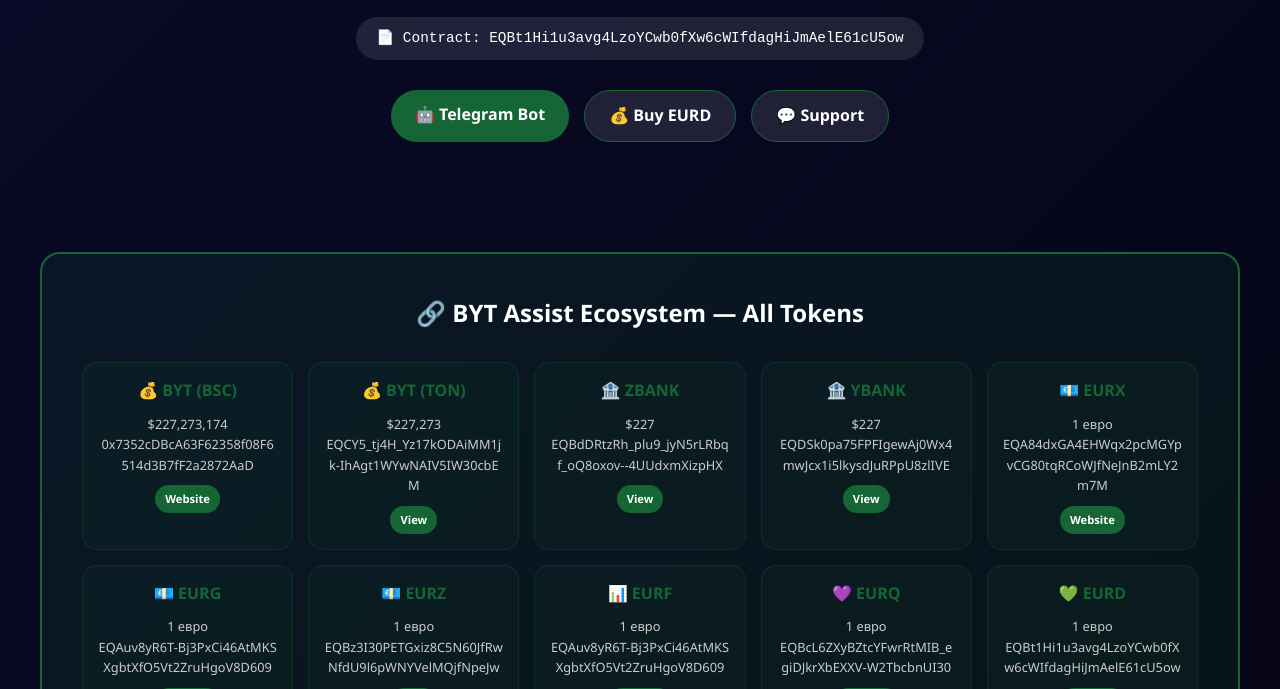
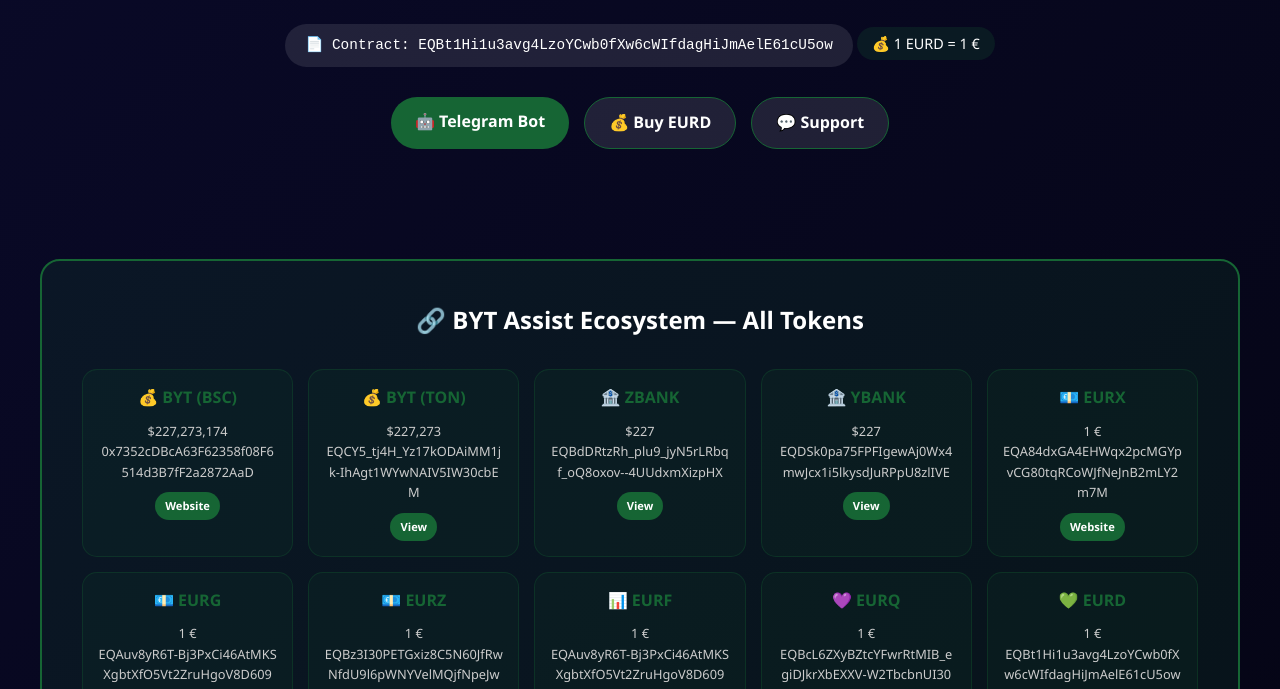
Before and after one commit to byt-assist/eurd, a plain HTML site: page index.html in a window 1280 px wide. Shown: the part 391-1080 px from the top of the page. Drawn offline with Linux system fonts and the light colour scheme.

Commit message:
Update index.html

```diff
--- a/index.html
+++ b/index.html
@@ -52,6 +52,7 @@
         .logo img { max-width: 280px; width: 100%; height: auto; margin-bottom: 20px; }
         .tagline { font-size: 1.2rem; color: #ccc; margin-bottom: 20px; }
         .contract { background: rgba(255,255,255,0.1); padding: 10px 20px; border-radius: 40px; display: inline-block; font-family: monospace; font-size: 0.9rem; word-break: break-all; }
+        .price-badge { background: rgba(22,101,52,0.2); padding: 5px 15px; border-radius: 20px; display: inline-block; margin-top: 10px; font-size: 0.9rem; }
         .btn-group { display: flex; flex-wrap: wrap; justify-content: center; gap: 15px; margin: 30px 0; }
         .btn { padding: 12px 24px; border-radius: 40px; text-decoration: none; font-weight: bold; transition: all 0.3s; }
         .btn-primary { background: #166534; color: #fff; }
@@ -159,6 +160,7 @@
         </div>
         <div class="tagline" id="tagline">Digital Asset on TON</div>
         <div class="contract">📄 Contract: EQBt1Hi1u3avg4LzoYCwb0fXw6cWIfdagHiJmAelE61cU5ow</div>
+        <div class="price-badge" id="priceBadge">💰 1 EURD = 1 €</div>
         <div class="btn-group">
             <a href="https://t.me/BOYMAT_token_BYT" class="btn btn-primary" target="_blank" id="btnBot">🤖 Telegram Bot</a>
             <a href="https://app.ston.fi/swap?jetton=EQBt1Hi1u3avg4LzoYCwb0fXw6cWIfdagHiJmAelE61cU5ow" class="btn btn-secondary" target="_blank" id="btnBuy">💰 Buy EURD</a>
@@ -174,12 +176,12 @@
             <div class="token-card"><h4>💰 BYT (TON)</h4><p>$227,273</p><p>EQCY5_tj4H_Yz17kODAiMM1jk-IhAgt1WYwNAIV5IW30cbEM</p><a href="https://tonviewer.com/EQCY5_tj4H_Yz17kODAiMM1jk-IhAgt1WYwNAIV5IW30cbEM" class="token-btn">View</a></div>
             <div class="token-card"><h4>🏦 ZBANK</h4><p>$227</p><p>EQBdDRtzRh_plu9_jyN5rLRbqf_oQ8oxov--4UUdxmXizpHX</p><a href="https://tonviewer.com/EQBdDRtzRh_plu9_jyN5rLRbqf_oQ8oxov--4UUdxmXizpHX" class="token-btn">View</a></div>
             <div class="token-card"><h4>🏦 YBANK</h4><p>$227</p><p>EQDSk0pa75FPFIgewAj0Wx4mwJcx1i5lkysdJuRPpU8zlIVE</p><a href="https://tonviewer.com/EQDSk0pa75FPFIgewAj0Wx4mwJcx1i5lkysdJuRPpU8zlIVE" class="token-btn">View</a></div>
-            <div class="token-card"><h4>💶 EURX</h4><p>1 евро</p><p>EQA84dxGA4EHWqx2pcMGYpvCG80tqRCoWJfNeJnB2mLY2m7M</p><a href="https://byt-assist.github.io/eurx/" class="token-btn">Website</a></div>
-            <div class="token-card"><h4>💶 EURG</h4><p>1 евро</p><p>EQAuv8yR6T-Bj3PxCi46AtMKSXgbtXfO5Vt2ZruHgoV8D609</p><a href="https://byt-assist.github.io/eurg/" class="token-btn">Website</a></div>
-            <div class="token-card"><h4>💶 EURZ</h4><p>1 евро</p><p>EQBz3I30PETGxiz8C5N60JfRwNfdU9l6pWNYVelMQjfNpeJw</p><a href="https://tonviewer.com/EQBz3I30PETGxiz8C5N60JfRwNfdU9l6pWNYVelMQjfNpeJw" class="token-btn">View</a></div>
-            <div class="token-card"><h4>📊 EURF</h4><p>1 евро</p><p>EQAuv8yR6T-Bj3PxCi46AtMKSXgbtXfO5Vt2ZruHgoV8D609</p><a href="https://byt-assist.github.io/eurf/" class="token-btn">Website</a></div>
-            <div class="token-card"><h4>💜 EURQ</h4><p>1 евро</p><p>EQBcL6ZXyBZtcYFwrRtMIB_egiDJkrXbEXXV-W2TbcbnUI30</p><a href="https://byt-assist.github.io/eurq/" class="token-btn">Website</a></div>
-            <div class="token-card"><h4>💚 EURD</h4><p>1 евро</p><p>EQBt1Hi1u3avg4LzoYCwb0fXw6cWIfdagHiJmAelE61cU5ow</p><a href="https://byt-assist.github.io/eurd/" class="token-btn">Website</a></div>
+            <div class="token-card"><h4>💶 EURX</h4><p id="priceEURX">1 €</p><p>EQA84dxGA4EHWqx2pcMGYpvCG80tqRCoWJfNeJnB2mLY2m7M</p><a href="https://byt-assist.github.io/eurx/" class="token-btn">Website</a></div>
+            <div class="token-card"><h4>💶 EURG</h4><p id="priceEURG">1 €</p><p>EQAuv8yR6T-Bj3PxCi46AtMKSXgbtXfO5Vt2ZruHgoV8D609</p><a href="https://byt-assist.github.io/eurg/" class="token-btn">Website</a></div>
+            <div class="token-card"><h4>💶 EURZ</h4><p id="priceEURZ">1 €</p><p>EQBz3I30PETGxiz8C5N60JfRwNfdU9l6pWNYVelMQjfNpeJw</p><a href="https://tonviewer.com/EQBz3I30PETGxiz8C5N60JfRwNfdU9l6pWNYVelMQjfNpeJw" class="token-btn">View</a></div>
+            <div class="token-card"><h4>📊 EURF</h4><p id="priceEURF">1 €</p><p>EQAuv8yR6T-Bj3PxCi46AtMKSXgbtXfO5Vt2ZruHgoV8D609</p><a href="https://byt-assist.github.io/eurf/" class="token-btn">Website</a></div>
+            <div class="token-card"><h4>💜 EURQ</h4><p id="priceEURQ">1 €</p><p>EQBcL6ZXyBZtcYFwrRtMIB_egiDJkrXbEXXV-W2TbcbnUI30</p><a href="https://byt-assist.github.io/eurq/" class="token-btn">Website</a></div>
+            <div class="token-card"><h4>💚 EURD</h4><p id="priceEURD">1 €</p><p>EQBt1Hi1u3avg4LzoYCwb0fXw6cWIfdagHiJmAelE61cU5ow</p><a href="https://byt-assist.github.io/eurd/" class="token-btn">Website</a></div>
         </div>
         <div style="margin-top: 20px;">
             <p id="ecoDesc1">✅ <strong>Cross-Collateral 125%</strong> — All tokens accepted as collateral</p>
@@ -284,7 +286,7 @@
             <a href="https://byt-assist.github.io/eurg/">EURG</a> |
             <a href="https://byt-assist.github.io/eurf/">EURF</a>
         </p>
-        <p style="font-size:0.8rem">Network: TON | Price: 1 EURD = 1 евро | Contract: EQBt1Hi1u3avg4LzoYCwb0fXw6cWIfdagHiJmAelE61cU5ow</p>
+        <p style="font-size:0.8rem">Network: TON | Price: 1 EURD = 1 € | Contract: EQBt1Hi1u3avg4LzoYCwb0fXw6cWIfdagHiJmAelE61cU5ow</p>
     </div>
 </div>
 
@@ -299,9 +301,11 @@
     const translations = {
         en: {
             tagline: "Digital Asset on TON",
+            priceBadge: "💰 1 EURD = 1 €",
             btnBot: "🤖 Telegram Bot",
             btnBuy: "💰 Buy EURD",
             btnSupport: "💬 Support",
+            priceEURX: "1 €", priceEURG: "1 €", priceEURZ: "1 €", priceEURF: "1 €", priceEURQ: "1 €", priceEURD: "1 €",
             ecoTitle: "🔗 BYT Assist Ecosystem — All Tokens",
             ecoDesc1: "✅ Cross-Collateral 125% — All tokens accepted as collateral",
             ecoDesc2: "✅ Unified Deposits — Deposit any token, earn yield in BYT",
@@ -330,9 +334,11 @@
         },
         ru: {
             tagline: "Цифровой актив на TON",
+            priceBadge: "💰 1 EURD = 1 €",
             btnBot: "🤖 Telegram Бот",
             btnBuy: "💰 Купить EURD",
             btnSupport: "💬 Поддержка",
+            priceEURX: "1 €", priceEURG: "1 €", priceEURZ: "1 €", priceEURF: "1 €", priceEURQ: "1 €", priceEURD: "1 €",
             ecoTitle: "🔗 Экосистема BYT Assist — Все токены",
             ecoDesc1: "✅ Кросс-коллатераль 125% — Все токены принимаются как залог",
             ecoDesc2: "✅ Единые депозиты — Депозит любого токена, доход в BYT",
@@ -366,9 +372,16 @@
     function setLanguage(lang) {
         const t = translations[lang] || translations[defaultLang];
         document.getElementById('tagline').innerText = t.tagline;
+        document.getElementById('priceBadge').innerHTML = t.priceBadge;
         document.getElementById('btnBot').innerText = t.btnBot;
         document.getElementById('btnBuy').innerText = t.btnBuy;
         document.getElementById('btnSupport').innerText = t.btnSupport;
+        if (document.getElementById('priceEURX')) document.getElementById('priceEURX').innerHTML = t.priceEURX;
+        if (document.getElementById('priceEURG')) document.getElementById('priceEURG').innerHTML = t.priceEURG;
+        if (document.getElementById('priceEURZ')) document.getElementById('priceEURZ').innerHTML = t.priceEURZ;
+        if (document.getElementById('priceEURF')) document.getElementById('priceEURF').innerHTML = t.priceEURF;
+        if (document.getElementById('priceEURQ')) document.getElementById('priceEURQ').innerHTML = t.priceEURQ;
+        if (document.getElementById('priceEURD')) document.getElementById('priceEURD').innerHTML = t.priceEURD;
         document.getElementById('ecoTitle').innerText = t.ecoTitle;
         document.getElementById('ecoDesc1').innerHTML = t.ecoDesc1;
         document.getElementById('ecoDesc2').innerHTML = t.ecoDesc2;
```
